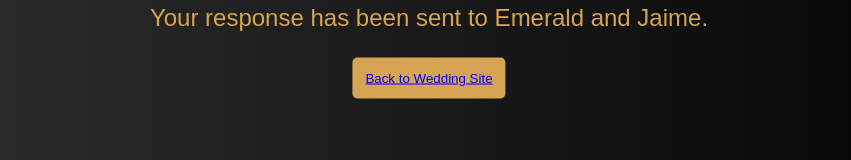
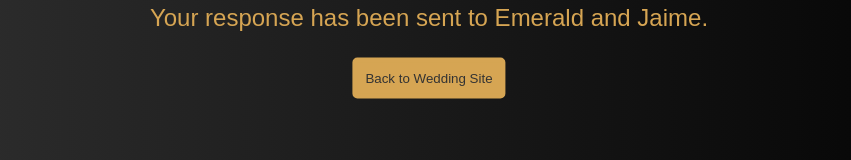
Before and after one commit to Jreal1993/thankyou, a plain HTML site: page index.html in a window 1280 px wide. Shown: the part 246-406 px from the top of the page, without its empty margins (211-1062 px from the left). Drawn offline with Linux system fonts and the light colour scheme.

Commit message:
Update index.html

```diff
--- a/index.html
+++ b/index.html
@@ -9,6 +9,6 @@
 <body>
     <h1 class="thankyou">Thank You for your RSVP!</h1>
     <p class="thankmessage">Your response has been sent to Emerald and Jaime.</p>
-    <button class="back"><a href="https://jreal1993.github.io/jaime.emerald.wedding/">Back to Wedding Site</a></button>
+    <button class="back"><a href="https://jreal1993.github.io/jaime.emerald.wedding/" class="backlink">Back to Wedding Site</a></button>
 </body>
 </html>
```
